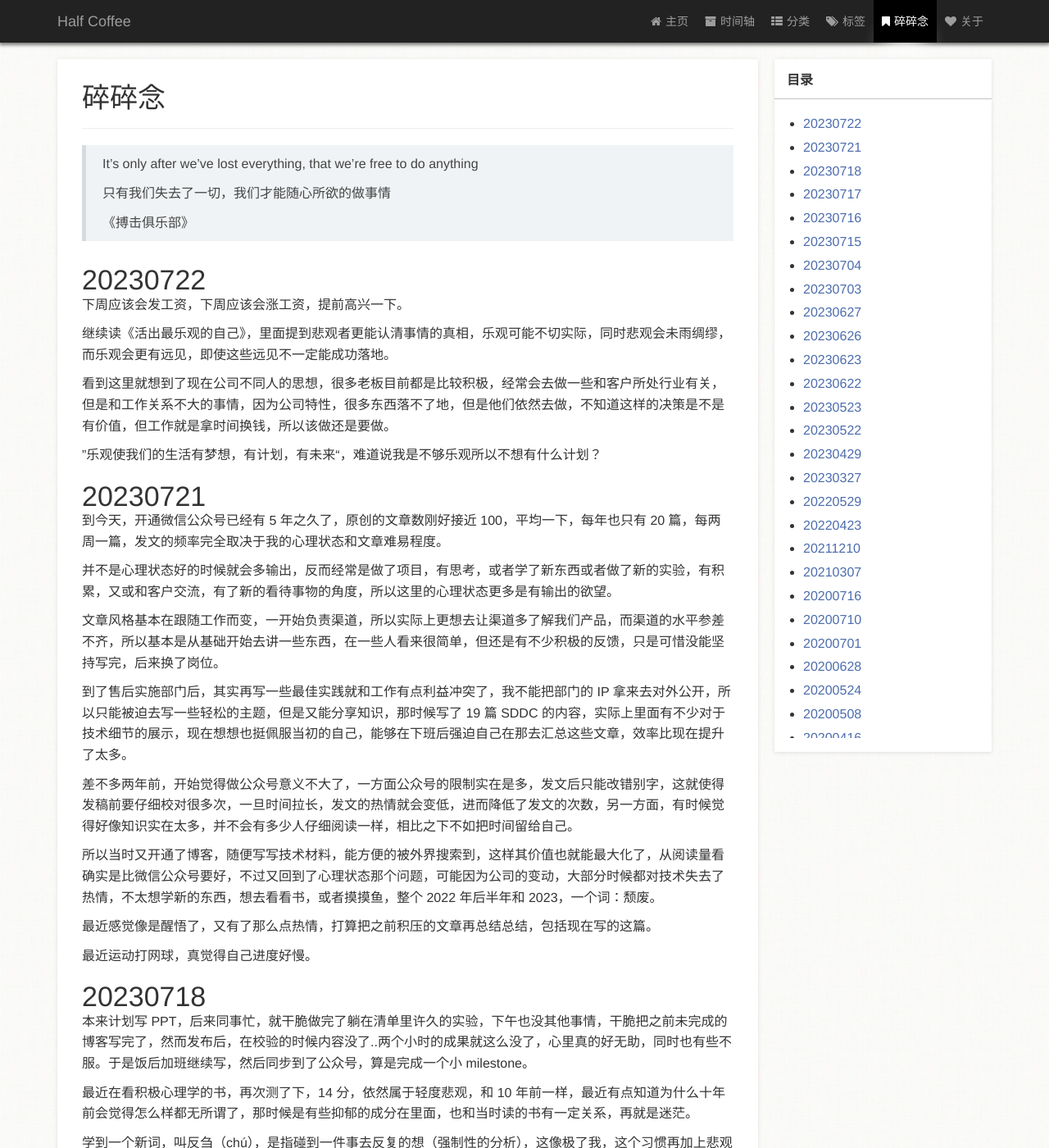
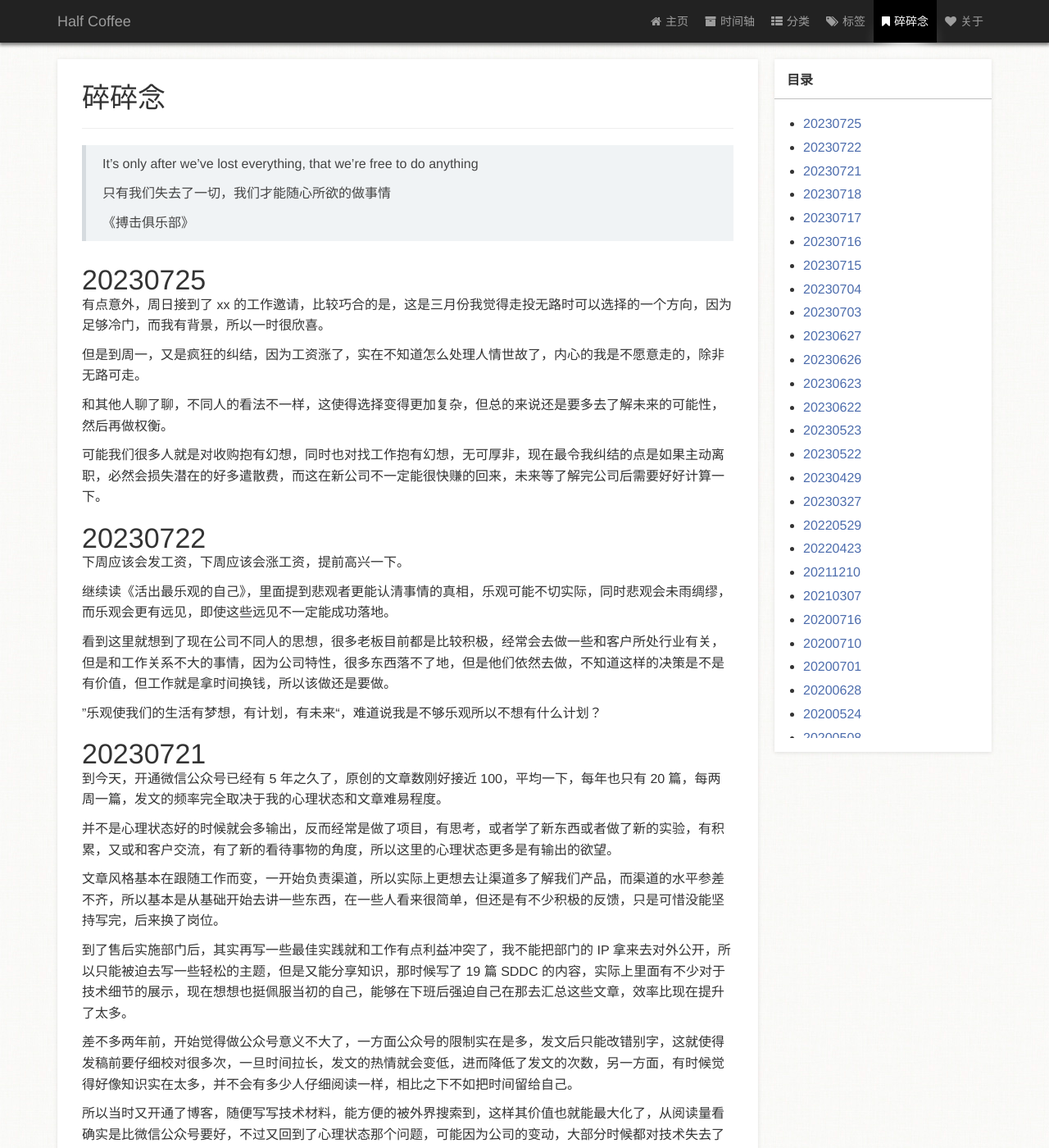
Before and after one commit to zm1990s/halfcoffee, a Jekyll site: the page built from page/3碎碎念.md, in a window 1280 px wide and 1400 px high. Shown: the whole window at 82% size. Built offline with Jekyll 4.4.1, drawn with Linux system fonts in a browser that asks for light colours; comment, search, counter and statistics services are not loaded; a style sheet for code colours, icons or effects is not loaded.

Commit message:
20230725

```diff
--- a/page/3碎碎念.md
+++ b/page/3碎碎念.md
@@ -14,6 +14,16 @@ type: page
 >
 > 《搏击俱乐部》
 
+# 20230725
+
+有点意外，周日接到了 xx 的工作邀请，比较巧合的是，这是三月份我觉得走投无路时可以选择的一个方向，因为足够冷门，而我有背景，所以一时很欣喜。
+
+但是到周一，又是疯狂的纠结，因为工资涨了，实在不知道怎么处理人情世故了，内心的我是不愿意走的，除非无路可走。
+
+和其他人聊了聊，不同人的看法不一样，这使得选择变得更加复杂，但总的来说还是要多去了解未来的可能性，然后再做权衡。
+
+可能我们很多人就是对收购抱有幻想，同时也对找工作抱有幻想，无可厚非，现在最令我纠结的点是如果主动离职，必然会损失潜在的好多遣散费，而这在新公司不一定能很快赚的回来，未来等了解完公司后需要好好计算一下。
+
 # 20230722
 
 下周应该会发工资，下周应该会涨工资，提前高兴一下。
@@ -23,10 +33,6 @@ type: page
 看到这里就想到了现在公司不同人的思想，很多老板目前都是比较积极，经常会去做一些和客户所处行业有关，但是和工作关系不大的事情，因为公司特性，很多东西落不了地，但是他们依然去做，不知道这样的决策是不是有价值，但工作就是拿时间换钱，所以该做还是要做。
 
 ”乐观使我们的生活有梦想，有计划，有未来“，难道说我是不够乐观所以不想有什么计划？
-
-
-
-
 
 # 20230721
 
```
Also changed, not shown: _posts/2023-3-11-projects2014.markdown (+7 -7 lines), page/4about.md (+5 -3 lines).
